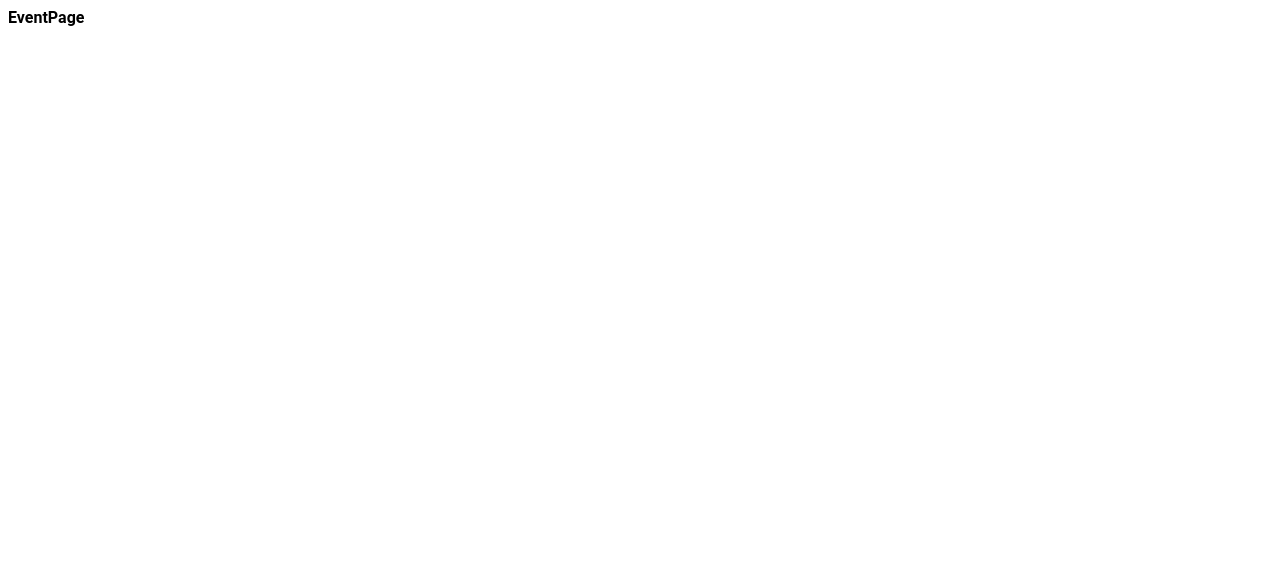
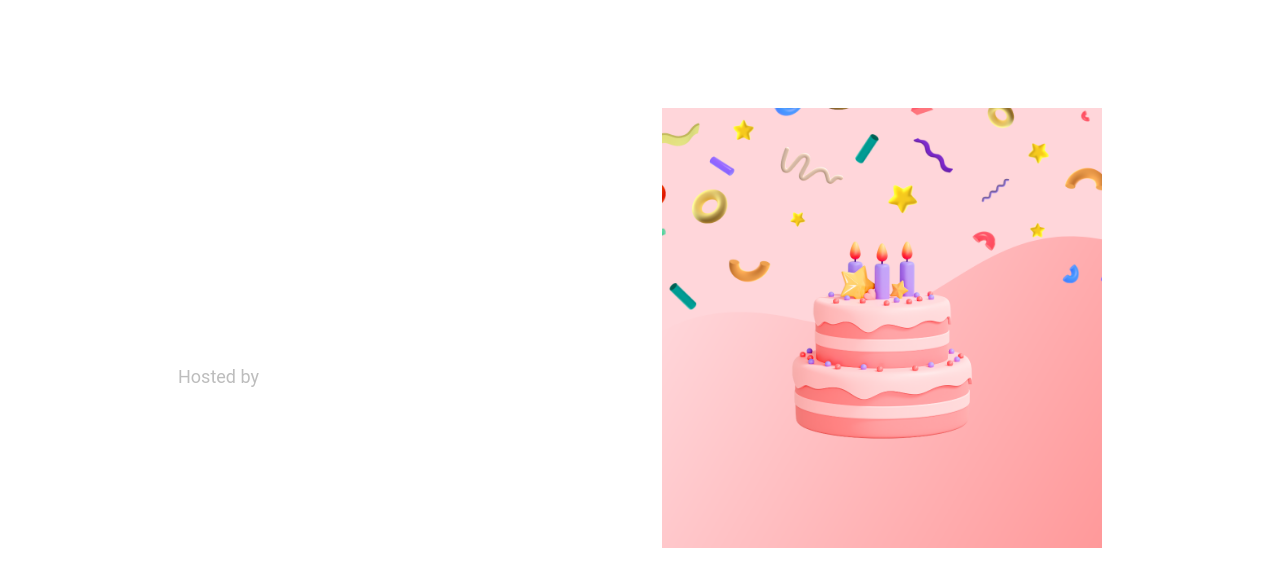
Before and after one commit to llii0046/envited-competitive-products, a React (Create React App) app: page /event in a window 1280 px wide. Shown: the top 586 px of the page. Built offline with nearby package versions, Linux system fonts and the light colour scheme.

Commit message:
eventPage

```diff
--- a/src/components/Pages/CreateEventPage/CreateEventPage.tsx
+++ b/src/components/Pages/CreateEventPage/CreateEventPage.tsx
@@ -73,7 +73,7 @@ const CreateEventPage = () => {
 
 			<EventInfoContainer title="EventPhoto" isOptional />
 
-			<Button buttonText="Submit" onClick={handleClick} />
+			<Button buttonText="Next" onClick={handleClick} />
 		</Container>
 	);
 };
--- a/src/components/Pages/EventPage/EventPage.tsx
+++ b/src/components/Pages/EventPage/EventPage.tsx
@@ -1,5 +1,82 @@
+import BirthdayCake from '../../../assets/birthday-cake.png';
+import styled from 'styled-components';
+import { color, devices } from '../../../styles/variables';
+import { IEvent } from '../../../interfaces/event';
+import { get as storeGet } from '../../../utils/storageHelper';
+import { EVENT_FORM } from '../../../constant/storeLocation';
+
+const { darkPurple, neutrals3, neutrals2 } = color;
+
+const Container = styled.div`
+	display:flex;
+	flex-direction: column;
+	justify-content: center;
+
+	@media ${devices.laptop} {
+		flex-direction: row;
+		align-items: center;
+		justify-content: space-between;
+		padding: 100px 170px;
+	}
+`
+const Image = styled.img`
+	width: 165px;
+
+	@media ${devices.mobile} {
+		width: 310px;
+	}
+
+	@media ${devices.laptop} {
+		width: 440px;
+	}
+`;
+
+const EventName = styled.h3`
+	color: ${darkPurple};
+	font-size: 28px;
+
+	@media ${devices.mobile} {
+		font-size: 37px;
+	}
+
+	@media ${devices.laptop} {
+		font-size: 48px;
+	}
+`
+
+const HostBy = styled.p`
+	font-size: 14px;
+	color: ${neutrals3};
+	font-weight: 400;
+
+	@media ${devices.mobile} {
+		font-size: 18px;
+	}
+`
+
+const Emphasis = styled.strong`
+	color: ${neutrals2};
+`
+
+const ContentWrapper = styled.div`
+	display: flex;
+	flex-direction: column;
+	justify-content: flex-start;
+	align-items: flex-start;
+`
+
 const EventPage = () => {
-	return <div>EventPage</div>;
+	const eventForm: IEvent = storeGet(EVENT_FORM, false);
+	const { eventName, hostName } = eventForm;
+	return (
+		<Container>
+			<ContentWrapper>
+				<EventName>{eventName}</EventName>
+				<HostBy>Hosted by <Emphasis> {hostName} </Emphasis> </HostBy>
+			</ContentWrapper>
+			<Image src={BirthdayCake} alt='Birthday Cake' />
+		</Container>
+	)
 };
 
 export default EventPage;
--- /dev/null
+++ b/src/components/Shares/ThumbnailCard/index.tsx
@@ -0,0 +1 @@
+export {default} from './ThumbnailCard';
```
Also changed, not shown: src/components/Shares/ThumbnailCard/ThumbnailCard.tsx (added, +48 -0 lines).
